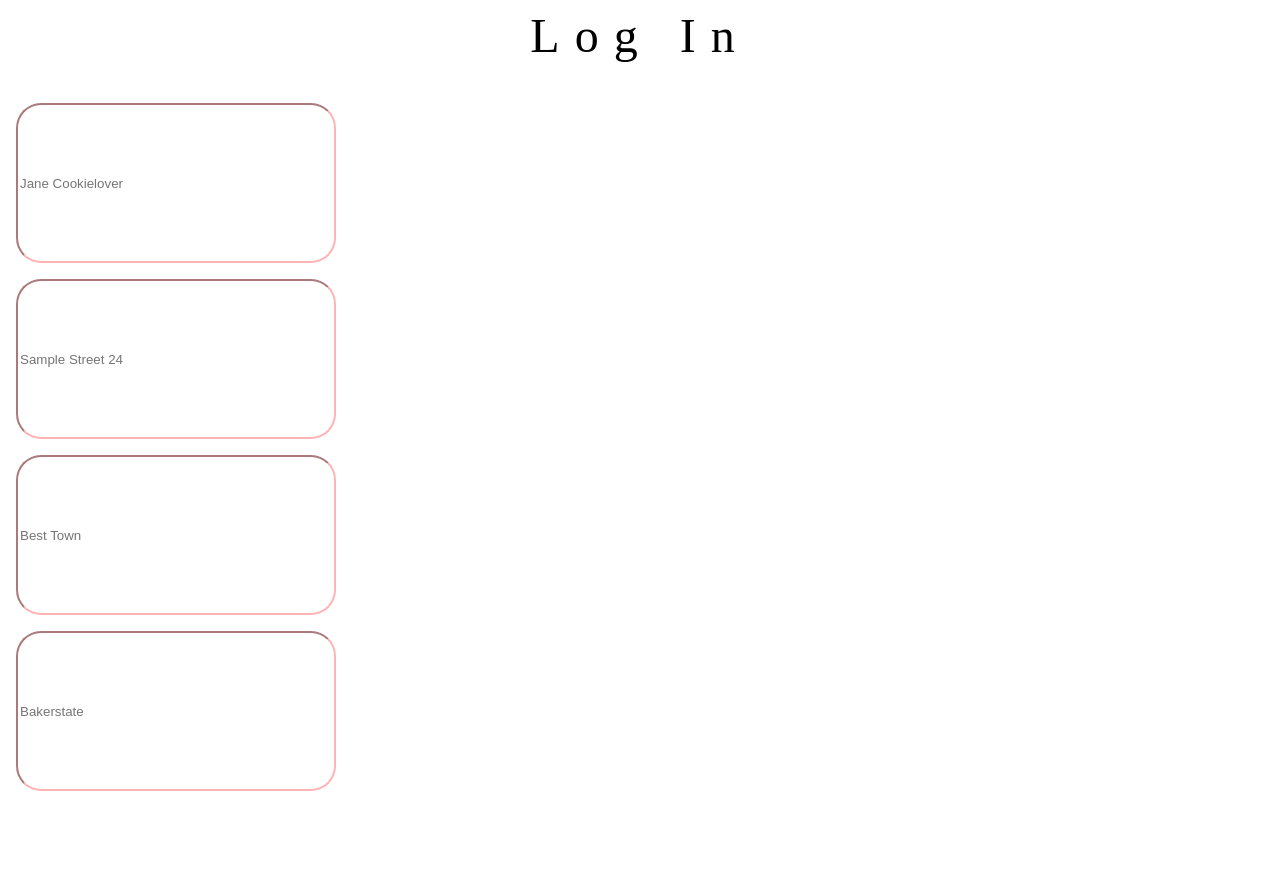
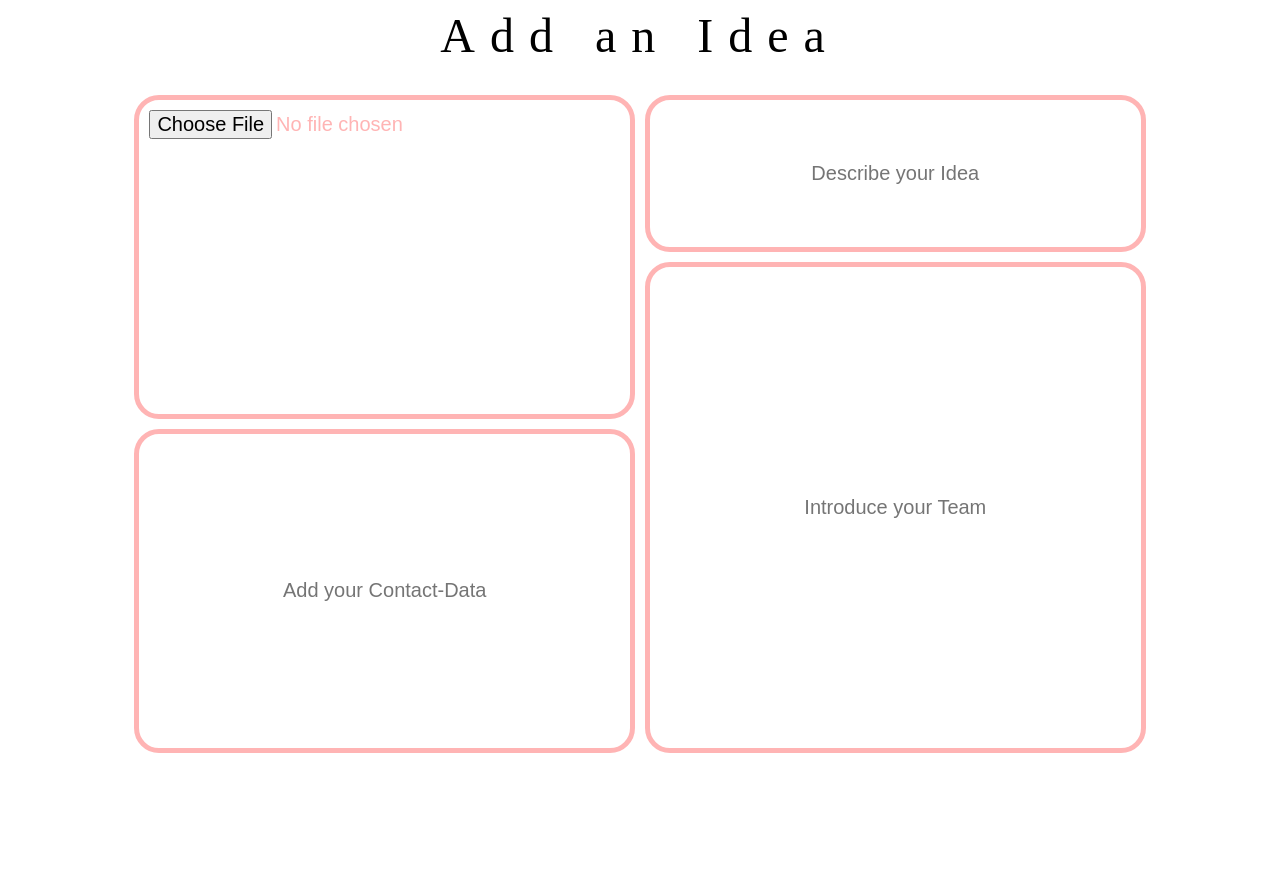
Before and after one commit to MarkusKlepping/Linking-Ideas, a Flask app: page /checkout in a window 1280 px wide. Before the commit the page ends 791 px from the top, so only its background shows below. Run offline with Flask 2, Linux system fonts and the light colour scheme; data that the repository does not hold is empty; some libraries are stand-ins or nearby versions.

Commit message:
upload page almost done

```diff
--- a/app/static/css/login.css
+++ b/app/static/css/login.css
@@ -9,6 +9,7 @@
     justify-content:center;
     display: flex;
 }
+
 .namediv {
 
     letter-spacing: 8;
--- a/app/static/css/upload.css
+++ b/app/static/css/upload.css
@@ -1,3 +1,7 @@
+* { /* all element selector */
+    box-sizing: border-box; /* border, within the width of the element */
+  }
+
 .WebsiteHeadline h1{
     color: black;
     font-family: "Futura";
@@ -8,13 +12,104 @@
     font-weight: normal;
     justify-content:center;
     display: flex;
+
+
 }
 
-.input {
-    border-color:#FFB4B4 ;
+
+
+.grid-container {
+
+    display: grid;
+    padding-left: 10%;
+    padding-right: 10%;
+    padding-bottom: 10%;
+    height: 100%;
+    grid-template-columns: 1fr 1fr ;
+    grid-template-rows: 1fr 1fr 1fr 1fr ;
+    gap: 10px;
+    outline: none;
+    grid-auto-columns: minmax(100px, auto);
+    grid-template-areas:
+    "one two "
+    "one three"
+    "four three"
+    "four three";
+}
+
+.item1 {
+    grid-area: one;
+    display: block;
+    border: none;
+    margin: 0;
+    box-sizing: border-box;
+    border-style: solid;
+    border-color: #FFB4B4;
+    border-width: 5px;
+    border-radius: 25px;
+    outline: none;
+    text-align: center;
+
+
+
+}
+
+.item2 {
+    grid-area: two;
+    display: block;
+    border: none;
+    margin: 0;
+    box-sizing: border-box;
+    border-style: solid;
+    border-color: #FFB4B4;
+    border-width: 5px;
+    border-radius: 25px;
+    outline: none;
+    text-align:center;
+
+
+}
+
+.item3 {
+    grid-area: three;
+    display: block;
+    border: none;
+    margin: 0;
+    box-sizing: border-box;
+    border-style: solid;
+    border-color: #FFB4B4;
+    border-width: 5px;
+    border-radius: 25px;
+    outline: none;
+    text-align: center;
+
+
+}
+
+
+.item4 {
+    grid-area: four;
+    display: block;
+    border: none;
+    margin: 0;
+    box-sizing: border-box;
+    border-style: solid;
+    border-color: #FFB4B4;
+    border-width: 5px;
+    border-radius: 25px;
+    outline: none;
+    text-align: center;
+
+}
+
+input {
+
+    padding: 10px;
+    border: none;
     background-color: none;
-    height: 20vh;
-    width: 40vh;
-    margin:1vh;
-    border-radius: 25px;
+    text-align: center;
+    font-size: 20;
+    color:#FFB4B4;
+    outline: none;
+
 }
--- a/app/templates/login.html
+++ b/app/templates/login.html
@@ -18,12 +18,7 @@
 
 
 
-<!-- <script>
-    function toggleMenu() {
 
-        document.querySelector(".MenuBox").classList.toggle("MenuBox--open")
-    }
-</script> -->
 
 
 
--- a/app/templates/upload.html
+++ b/app/templates/upload.html
@@ -10,39 +10,27 @@
 {% block body %}
 <div class="WebsiteHeadline">
 
-    <h1>Log In</h1>
+    <h1>Add an Idea</h1>
 
 </div>
 
+<div class = "grid-container">
 
-<!-- -------------------------------------------------------------------------- -->
-    <div>
+  <!-- -------------------------------------------------------------------------- -->
+    <input type="file" name="" class="item1" placeholder="Add Pictures">
 
-      <input class = "input" type="text" name="name" id="name" placeholder="Jane Cookielover">
+  <!-- -------------------------------------------------------------------------- -->
 
-    </div>
+  <input type="text" name="" class="item2" placeholder="Describe your Idea">
 
-<!-- -------------------------------------------------------------------------- -->
+  <!-- -------------------------------------------------------------------------- -->
 
-    <div>
+  <input type="text" name="" class="item3" placeholder="Introduce your Team">
 
-      <input  class = "input" type="text" name="street" id="street" placeholder="Sample Street 24">
+  <!-- -------------------------------------------------------------------------- -->
 
-    </div>
+  <input type="text" name="" class="item4" placeholder="Add your Contact-Data">
 
-<!-- -------------------------------------------------------------------------- -->
-
-    <div>
-
-      <input class = "input" type="text" name="city" id="city" placeholder="Best Town">
-
-    </div>
-
-<!-- -------------------------------------------------------------------------- -->
-    <div>
-
-      <input class = "input" type="text" name="state" id="state" placeholder="Bakerstate">
-    </div>
-
+</div>
 
     {% endblock %}
```
